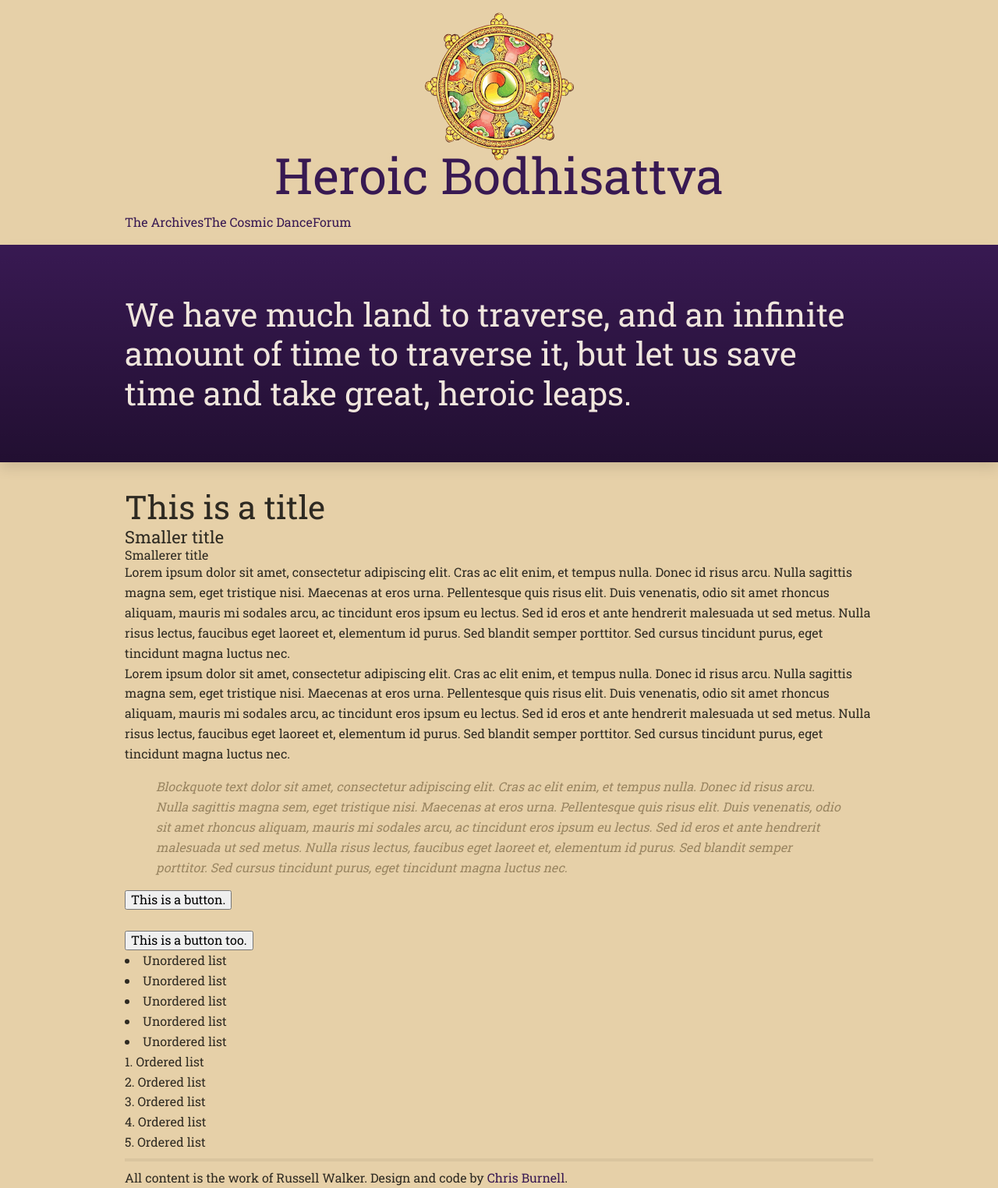
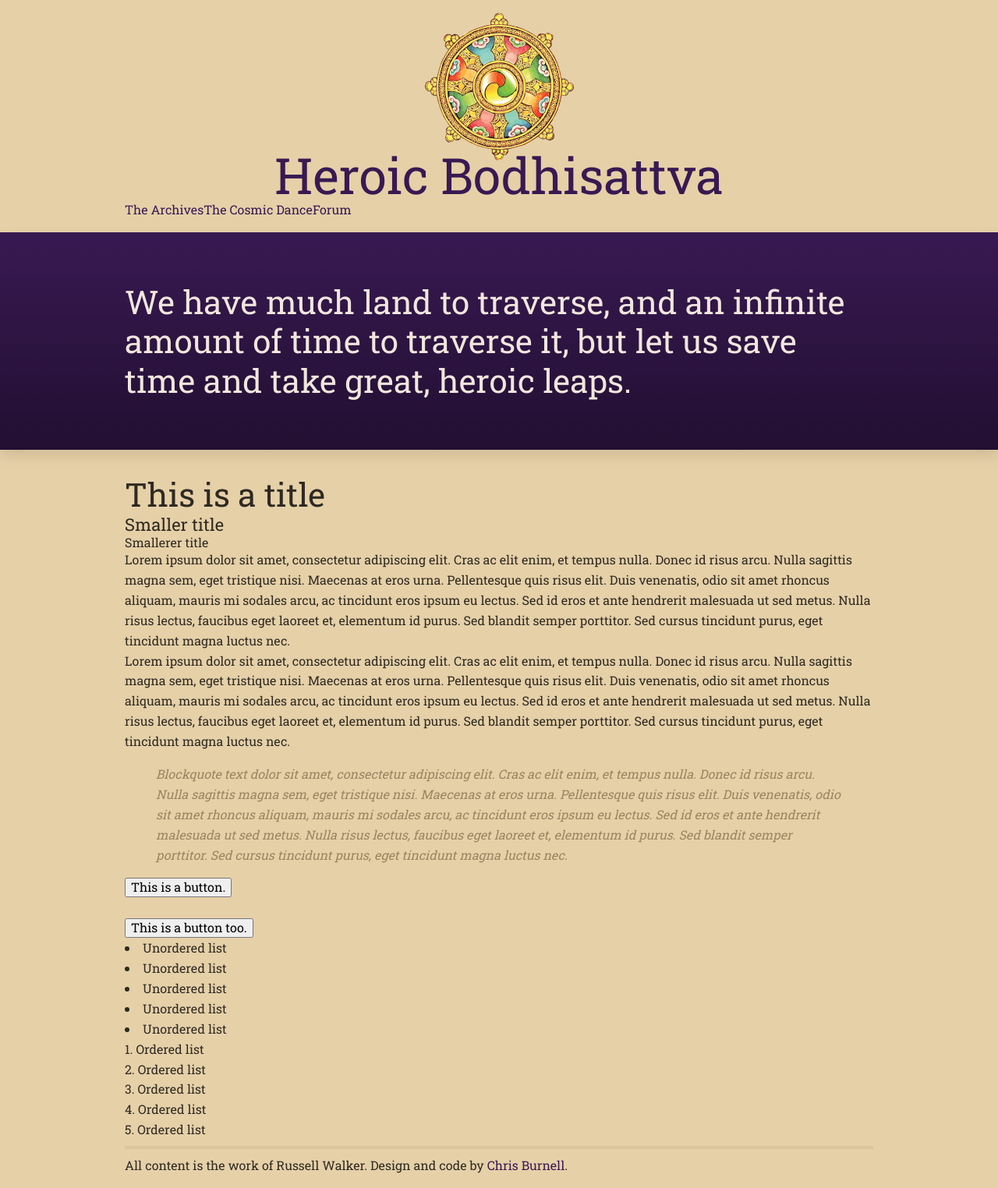
Before and after one commit to heroicbodhisattva/heroicbodhisattva, a Jekyll site: the page built from index.html, in a window 1280 px wide. Shown: the whole page at 78% size. Built offline with Jekyll 4.4.1, drawn with Linux system fonts in a browser that asks for light colours; nearby versions of some CDN libraries; Markdown is read by kramdown in place of the engine named in the settings; the list of posts is cut into pages by our own code.

Commit message:
Margins ughghghghg

```diff
--- a/css/heroic.css
+++ b/css/heroic.css
@@ -127,14 +127,13 @@
 /* ---- ##. Header ---- */
 
 header {
-    margin-bottom: 1em;
+    margin: 1em 0;
 }
     .logo {
         background: url("/img/logo.svg") center top no-repeat;
         background-size: 3em 3em;
         font-size: 4em;
         padding-top: 2.75em;
-        margin: .25em 0;
         line-height: 1em;
         display: block;
         width: 100%;
```
